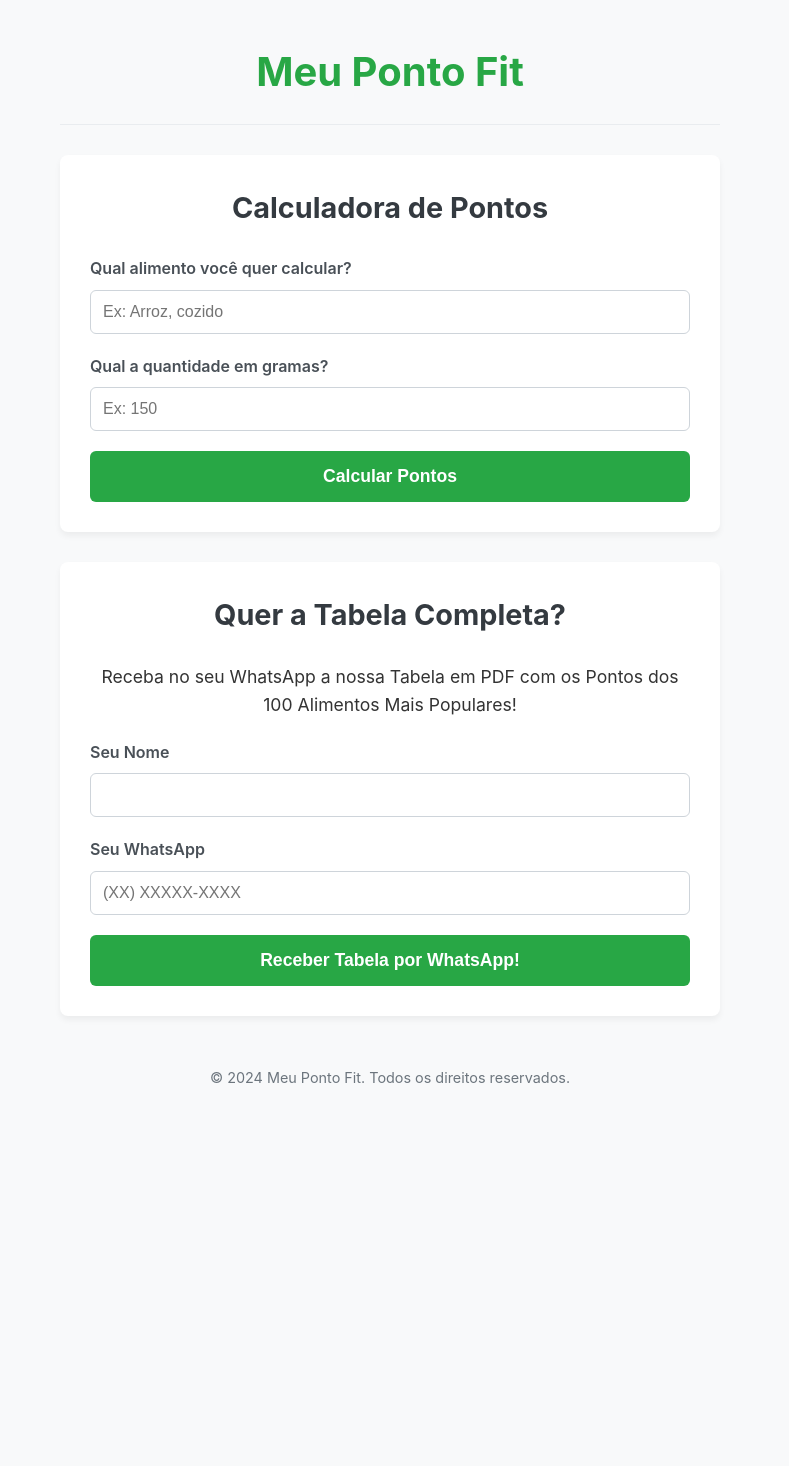
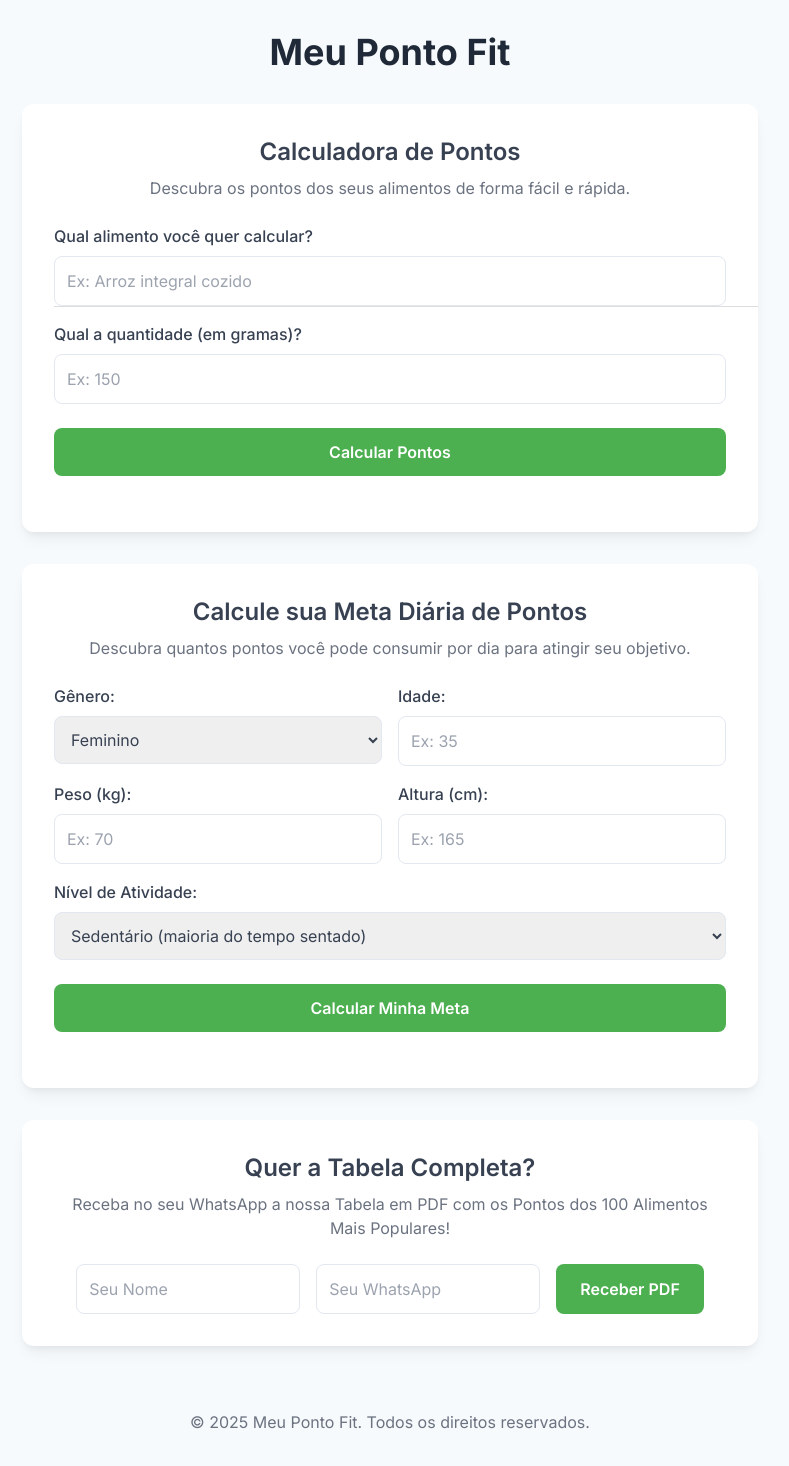
Before and after one commit to kaissanproject/meu-ponto-fit, a Flask app: page / in a window 1280 px wide. Shown: the whole page, without its empty margins (250-1039 px from the left). Before the commit the page ends 1083 px from the top, so only its background shows below. Run offline with Flask 3, Linux system fonts and the light colour scheme; some libraries are stand-ins or nearby versions.

Commit message:
Update index.html

```diff
--- a/templates/index.html
+++ b/templates/index.html
@@ -1,334 +1,277 @@
 <!DOCTYPE html>
-<html lang="pt-BR">
+<html lang="pt-br">
 <head>
     <meta charset="UTF-8">
     <meta name="viewport" content="width=device-width, initial-scale=1.0">
     <title>Meu Ponto Fit - Calculadora de Dieta dos Pontos</title>
+    <script src="https://cdn.tailwindcss.com"></script>
+    <link rel="preconnect" href="https://fonts.googleapis.com">
+    <link rel="preconnect" href="https://fonts.gstatic.com" crossorigin>
+    <link href="https://fonts.googleapis.com/css2?family=Inter:wght@400;500;600;700&display=swap" rel="stylesheet">
     <style>
-        /* CSS Reset Básico */
-        * {
-            margin: 0;
-            padding: 0;
-            box-sizing: border-box;
+        body {
+            font-family: 'Inter', sans-serif;
+            background-color: #f7fafc; /* cinza bem claro */
         }
-
-        /* Estilos Gerais */
-        body {
-            font-family: -apple-system, BlinkMacSystemFont, 'Segoe UI', Roboto, 'Helvetica Neue', Arial, sans-serif;
-            background-color: #f8f9fa;
-            color: #333;
-            line-height: 1.6;
+        .card {
+            background-color: white;
+            border-radius: 12px;
+            padding: 2rem;
+            box-shadow: 0 10px 15px -3px rgba(0, 0, 0, 0.05), 0 4px 6px -2px rgba(0, 0, 0, 0.05);
+            margin-bottom: 2rem;
         }
-
-        .container {
-            max-width: 700px;
-            margin: 0 auto;
-            padding: 20px;
+        .btn-green {
+            background-color: #4CAF50; /* Verde principal */
+            color: white;
+            font-weight: 600;
+            padding: 0.75rem 1.5rem;
+            border-radius: 8px;
+            transition: background-color 0.3s ease;
         }
-
-        /* Cabeçalho */
-        .header {
-            text-align: center;
-            padding: 20px 0;
-            border-bottom: 1px solid #e9ecef;
-            margin-bottom: 30px;
+        .btn-green:hover {
+            background-color: #45a049; /* Verde um pouco mais escuro */
         }
-
-        .header h1 {
-            font-size: 2.5rem;
-            color: #28a745; /* Verde principal */
-            font-weight: 700;
+        .form-input {
+            width: 100%;
+            padding: 0.75rem;
+            border: 1px solid #e2e8f0;
+            border-radius: 8px;
+            transition: border-color 0.3s, box-shadow 0.3s;
         }
-
-        /* Seções */
-        .section {
-            background-color: #ffffff;
-            padding: 30px;
-            border-radius: 8px;
-            box-shadow: 0 4px 6px rgba(0, 0, 0, 0.05);
-            margin-bottom: 30px;
+        .form-input:focus {
+            outline: none;
+            border-color: #4CAF50;
+            box-shadow: 0 0 0 2px rgba(76, 175, 80, 0.2);
         }
-
-        .section h2 {
-            text-align: center;
-            margin-bottom: 25px;
-            font-size: 1.8rem;
-            color: #343a40;
-        }
-
-        /* Formulário da Calculadora */
-        .form-group {
-            margin-bottom: 20px;
-            position: relative; /* Necessário para o autocomplete */
-        }
-
-        .form-group label {
-            display: block;
-            margin-bottom: 8px;
-            font-weight: 600;
-            color: #495057;
-        }
-
-        .form-group input {
-            width: 100%;
-            padding: 12px;
-            border: 1px solid #ced4da;
-            border-radius: 6px;
-            font-size: 1rem;
-            transition: border-color 0.2s;
-        }
-
-        .form-group input:focus {
-            outline: none;
-            border-color: #28a745;
-            box-shadow: 0 0 0 3px rgba(40, 167, 69, 0.2);
-        }
-
-        /* Estilos do Autocomplete */
-        .autocomplete-items {
+        #autocomplete-list {
             position: absolute;
-            border: 1px solid #d4d4d4;
-            border-bottom: none;
+            width: calc(100% - 2rem); /* Ajuste para o padding do card */
+            border: 1px solid #ddd;
             border-top: none;
-            z-index: 99;
-            top: 100%;
-            left: 0;
-            right: 0;
             max-height: 200px;
             overflow-y: auto;
+            z-index: 1000;
+            background: white;
+            border-radius: 0 0 8px 8px;
         }
-
-        .autocomplete-items div {
+        #autocomplete-list div {
             padding: 10px;
             cursor: pointer;
-            background-color: #fff;
-            border-bottom: 1px solid #d4d4d4;
+            border-bottom: 1px solid #eee;
         }
-
-        .autocomplete-items div:hover {
-            background-color: #e9e9e9;
-        }
-
-        /* Botão */
-        .btn {
-            display: block;
-            width: 100%;
-            padding: 15px;
-            background-color: #28a745;
-            color: #ffffff;
-            border: none;
-            border-radius: 6px;
-            font-size: 1.1rem;
-            font-weight: 700;
-            cursor: pointer;
-            transition: background-color 0.2s, transform 0.1s;
-        }
-
-        .btn:hover {
-            background-color: #218838;
-        }
-
-        .btn:active {
-            transform: translateY(1px);
-        }
-
-        /* Seção de Resultados */
-        #resultado {
-            margin-top: 25px;
-            padding: 20px;
-            background-color: #e2f5e7;
-            border-left: 5px solid #28a745;
-            border-radius: 6px;
-            text-align: center;
-            font-size: 1.2rem;
-            font-weight: 600;
-            display: none; /* Começa escondido */
-        }
-
-        #resultado span {
-            color: #155724;
-        }
-
-        /* Seção de Leads */
-        .lead-section p {
-            text-align: center;
-            margin-bottom: 20px;
-            font-size: 1.1rem;
-        }
-
-        /* Rodapé */
-        .footer {
-            text-align: center;
-            padding: 20px 0;
-            color: #6c757d;
-            font-size: 0.9rem;
+        #autocomplete-list div:hover {
+            background-color: #f1f1f1;
         }
     </style>
 </head>
-<body>
+<body class="text-gray-700">
 
-    <div class="container">
     <!-- CABEÇALHO -->
-        <header class="header">
-            <h1>Meu Ponto Fit</h1>
+    <header class="text-center py-8">
+        <h1 class="text-4xl font-bold text-gray-800">Meu Ponto Fit</h1>
     </header>
 
-        <main>
-            <!-- SEÇÃO DA CALCULADORA -->
-            <section class="section">
-                <h2>Calculadora de Pontos</h2>
-                <form id="calculadoraForm">
-                    <div class="form-group" id="autocomplete-container">
-                        <label for="alimento">Qual alimento você quer calcular?</label>
-                        <input type="text" id="alimento" name="alimento" placeholder="Ex: Arroz, cozido" required autocomplete="off">
+    <main class="container mx-auto px-4 max-w-3xl">
+
+        <!-- CARD PRINCIPAL: CALCULADORA DE ALIMENTOS -->
+        <section class="card relative" id="calculadora-alimentos">
+            <h2 class="text-2xl font-semibold text-center mb-2">Calculadora de Pontos</h2>
+            <p class="text-center text-gray-500 mb-6">Descubra os pontos dos seus alimentos de forma fácil e rápida.</p>
+
+            <div class="space-y-4">
+                <div>
+                    <label for="alimento" class="block mb-2 font-medium">Qual alimento você quer calcular?</label>
+                    <input type="text" id="alimento" class="form-input" autocomplete="off" placeholder="Ex: Arroz integral cozido">
+                    <div id="autocomplete-list"></div>
                 </div>
-                    <div class="form-group">
-                        <label for="quantidade">Qual a quantidade em gramas?</label>
-                        <input type="number" id="quantidade" name="quantidade" placeholder="Ex: 150" required>
+                <div>
+                    <label for="quantidade" class="block mb-2 font-medium">Qual a quantidade (em gramas)?</label>
+                    <input type="number" id="quantidade" class="form-input" placeholder="Ex: 150">
                 </div>
-                    <button type="submit" class="btn">Calcular Pontos</button>
+            </div>
+
+            <button onclick="calcularPontosAlimento()" class="btn-green w-full mt-6">Calcular Pontos</button>
+
+            <div id="resultado-alimento" class="mt-6 text-center"></div>
+        </section>
+
+        <!-- NOVA SEÇÃO: CALCULADORA DE META DIÁRIA -->
+        <section class="card" id="calculadora-meta">
+            <h2 class="text-2xl font-semibold text-center mb-2">Calcule sua Meta Diária de Pontos</h2>
+            <p class="text-center text-gray-500 mb-6">Descubra quantos pontos você pode consumir por dia para atingir seu objetivo.</p>
+
+            <form id="meta-form" class="grid grid-cols-1 md:grid-cols-2 gap-4">
+                <div>
+                    <label for="genero" class="block mb-2 font-medium">Gênero:</label>
+                    <select id="genero" class="form-input">
+                        <option value="7">Feminino</option>
+                        <option value="15">Masculino</option>
+                    </select>
+                </div>
+                <div>
+                    <label for="idade" class="block mb-2 font-medium">Idade:</label>
+                    <input type="number" id="idade" class="form-input" placeholder="Ex: 35">
+                </div>
+                <div>
+                    <label for="peso" class="block mb-2 font-medium">Peso (kg):</label>
+                    <input type="number" id="peso" class="form-input" placeholder="Ex: 70">
+                </div>
+                <div>
+                    <label for="altura" class="block mb-2 font-medium">Altura (cm):</label>
+                    <input type="number" id="altura" class="form-input" placeholder="Ex: 165">
+                </div>
+                <div class="md:col-span-2">
+                    <label for="atividade" class="block mb-2 font-medium">Nível de Atividade:</label>
+                    <select id="atividade" class="form-input">
+                        <option value="0">Sedentário (maioria do tempo sentado)</option>
+                        <option value="2">Leve (maioria do tempo em pé)</option>
+                        <option value="4">Moderado (trabalho com movimentação)</option>
+                        <option value="6">Intenso (trabalho pesado ou muito exercício)</option>
+                    </select>
+                </div>
             </form>
 
-                <!-- Área para exibir o resultado -->
-                <div id="resultado"></div>
+            <button onclick="calcularMetaDiaria()" class="btn-green w-full mt-6">Calcular Minha Meta</button>
+
+            <div id="resultado-meta" class="mt-6 text-center"></div>
         </section>
 
         <!-- SEÇÃO DE CAPTURA DE LEADS -->
-            <section class="section lead-section">
-                <h2>Quer a Tabela Completa?</h2>
-                <p>Receba no seu WhatsApp a nossa Tabela em PDF com os Pontos dos 100 Alimentos Mais Populares!</p>
-                <!--
-                    !!!! IMPORTANTE !!!!
-                    COLE A SUA URL DO FORMSPREE AQUI EMBAIXO, NO LUGAR DE "SEU_ENDPOINT_DO_FORMSPREE_AQUI"
-                -->
-                <form action="https://formspree.io/f/mrbyleoq" method="POST">
-                    <div class="form-group">
-                        <label for="nome">Seu Nome</label>
-                        <input type="text" id="nome" name="name" required>
-                    </div>
-                    <div class="form-group">
-                        <label for="whatsapp">Seu WhatsApp</label>
-                        <input type="text" id="whatsapp" name="whatsapp" placeholder="(XX) XXXXX-XXXX" required>
-                    </div>
-                    <button type="submit" class="btn">Receber Tabela por WhatsApp!</button>
+        <section class="card text-center">
+            <h2 class="text-2xl font-semibold mb-2">Quer a Tabela Completa?</h2>
+            <p class="text-gray-500 mb-6">Receba no seu WhatsApp a nossa Tabela em PDF com os Pontos dos 100 Alimentos Mais Populares!</p>
+            <form action="https://formspree.io/f/mrbyleoq" method="POST" class="flex flex-col md:flex-row gap-4 justify-center">
+                <input type="text" name="nome" class="form-input md:w-1/3" placeholder="Seu Nome" required>
+                <input type="text" name="whatsapp" class="form-input md:w-1/3" placeholder="Seu WhatsApp" required>
+                <button type="submit" class="btn-green">Receber PDF</button>
             </form>
         </section>
+
     </main>
 
     <!-- RODAPÉ -->
-        <footer class="footer">
-            <p>&copy; 2024 Meu Ponto Fit. Todos os direitos reservados.</p>
+    <footer class="text-center py-8 text-gray-500">
+        <p>&copy; 2025 Meu Ponto Fit. Todos os direitos reservados.</p>
     </footer>
-    </div>
 
     <script>
-    document.addEventListener('DOMContentLoaded', function() {
-        const form = document.getElementById('calculadoraForm');
+        // --- LÓGICA DA CALCULADORA DE ALIMENTOS ---
         const alimentoInput = document.getElementById('alimento');
-        const resultadoDiv = document.getElementById('resultado');
-        let currentFocus = -1;
+        const autocompleteList = document.getElementById('autocomplete-list');
+        const resultadoAlimentoDiv = document.getElementById('resultado-alimento');
 
-        // --- LÓGICA DO AUTOCOMPLETE ---
-        alimentoInput.addEventListener('input', function(e) {
-            const query = this.value;
-            closeAllLists();
-            if (!query || query.length < 2) {
-                return false;
+        // Evento para buscar alimentos enquanto o usuário digita
+        alimentoInput.addEventListener('input', async () => {
+            const query = alimentoInput.value;
+            if (query.length < 2) {
+                autocompleteList.innerHTML = '';
+                return;
             }
-            currentFocus = -1;
+            try {
+                const response = await fetch(`/search?q=${query}`);
+                const data = await response.json();
 
-            // Cria a div que vai conter os itens do autocomplete
-            const autocompleteList = document.createElement('DIV');
-            autocompleteList.setAttribute('id', this.id + 'autocomplete-list');
-            autocompleteList.setAttribute('class', 'autocomplete-items');
-            this.parentNode.appendChild(autocompleteList);
-
-            // Faz a requisição para a API de busca do Flask
-            fetch(`/search?q=${query}`)
-                .then(response => response.json())
-                .then(data => {
-                    // Adicionado um check para garantir que 'data' é uma lista
-                    if (Array.isArray(data)) {
+                autocompleteList.innerHTML = '';
                 data.forEach(item => {
-                            const itemDiv = document.createElement('DIV');
-                            itemDiv.innerHTML = "<strong>" + item.substr(0, query.length) + "</strong>";
-                            itemDiv.innerHTML += item.substr(query.length);
-                            itemDiv.innerHTML += "<input type='hidden' value='" + item + "'>";
-
-                            itemDiv.addEventListener('click', function(e) {
-                                alimentoInput.value = this.getElementsByTagName('input')[0].value;
-                                closeAllLists();
+                    const div = document.createElement('div');
+                    div.textContent = item;
+                    div.addEventListener('click', () => {
+                        alimentoInput.value = item;
+                        autocompleteList.innerHTML = '';
                     });
-                            autocompleteList.appendChild(itemDiv);
+                    autocompleteList.appendChild(div);
                 });
+            } catch (error) {
+                console.error("Erro no autocomplete:", error);
             }
-                })
-                .catch(error => console.error('Erro no autocomplete:', error));
         });
 
-        function closeAllLists(elmnt) {
-            const items = document.getElementsByClassName('autocomplete-items');
-            for (let i = 0; i < items.length; i++) {
-                if (elmnt != items[i] && elmnt != alimentoInput) {
-                    items[i].parentNode.removeChild(items[i]);
+        // Função para calcular os pontos de um alimento
+        async function calcularPontosAlimento() {
+            const nomeAlimento = alimentoInput.value;
+            const quantidade = document.getElementById('quantidade').value;
+
+            if (!nomeAlimento || !quantidade) {
+                exibirMensagemAlimento('Erro: Nome do alimento e quantidade são obrigatórios.', 'red');
+                return;
             }
+
+            try {
+                const response = await fetch('/calculate', {
+                    method: 'POST',
+                    headers: { 'Content-Type': 'application/json' },
+                    body: JSON.stringify({ alimento: nomeAlimento, quantidade: quantidade })
+                });
+
+                const result = await response.json();
+
+                if (response.ok) {
+                    const mensagem = `<span class="font-semibold">${result.quantidade}g de ${result.alimento}</span> equivale a <span class="text-2xl font-bold text-green-600">${result.pontos}</span> pontos.`;
+                    exibirMensagemAlimento(mensagem, 'green');
+                } else {
+                    throw new Error(result.error || 'Erro desconhecido');
+                }
+            } catch (error) {
+                console.error("Erro ao calcular:", error);
+                exibirMensagemAlimento(`Erro: ${error.message}. Tente novamente.`, 'red');
             }
         }
 
-        document.addEventListener('click', function (e) {
-            closeAllLists(e.target);
-        });
+        // Função para exibir mensagens da calculadora de alimentos
+        function exibirMensagemAlimento(mensagem, cor) {
+            const colorClass = cor === 'red' ? 'bg-red-100 text-red-700' : 'bg-green-100 text-green-800';
+            resultadoAlimentoDiv.innerHTML = `<div class="p-4 rounded-lg ${colorClass}">${mensagem}</div>`;
+        }
 
-        // --- LÓGICA DO CÁLCULO DE PONTOS ---
-        form.addEventListener('submit', function(event) {
-            event.preventDefault(); // Impede o recarregamento da página
 
-            const alimento = alimentoInput.value;
-            const quantidade = document.getElementById('quantidade').value;
+        // --- NOVA LÓGICA: CALCULADORA DE META DIÁRIA ---
+        function calcularMetaDiaria() {
+            const resultadoMetaDiv = document.getElementById('resultado-meta');
 
-            // Mostra uma mensagem de carregando...
-            resultadoDiv.style.display = 'block';
-            resultadoDiv.innerHTML = '<span>Calculando...</span>';
+            try {
+                // 1. Coletar os valores do formulário
+                const genero = parseInt(document.getElementById('genero').value);
+                const idade = parseInt(document.getElementById('idade').value);
+                const peso = parseInt(document.getElementById('peso').value);
+                const altura = parseInt(document.getElementById('altura').value);
+                const atividade = parseInt(document.getElementById('atividade').value);
 
-            const dataToSend = {
-                alimento: alimento,
-                quantidade: quantidade
-            };
+                // Validar se os campos numéricos foram preenchidos
+                if (isNaN(idade) || isNaN(peso) || isNaN(altura)) {
+                    throw new Error("Por favor, preencha todos os campos com números válidos.");
+                }
 
-            // !!! LINHA DE DEBUG ADICIONADA !!!
-            console.log("Enviando para /calculate:", dataToSend);
+                // 2. Calcular os pontos de cada fator
+                let pontosIdade = 0;
+                if (idade >= 18 && idade <= 20) pontosIdade = 5;
+                else if (idade >= 21 && idade <= 35) pontosIdade = 4;
+                else if (idade >= 36 && idade <= 50) pontosIdade = 3;
+                else if (idade >= 51 && idade <= 65) pontosIdade = 2;
+                else if (idade > 65) pontosIdade = 1;
 
-            // Faz a requisição para a API de cálculo do Flask
-            fetch('/calculate', {
-                method: 'POST',
-                headers: {
-                    'Content-Type': 'application/json',
-                },
-                body: JSON.stringify(dataToSend)
-            })
-            .then(response => response.json())
-            .then(data => {
-                if (data.error) {
-                    // Se o backend retornar um erro, exibe a mensagem de erro
-                    resultadoDiv.innerHTML = `<span style="color: #721c24;">Erro: ${data.error}</span>`;
-                    resultadoDiv.style.backgroundColor = '#f8d7da';
-                    resultadoDiv.style.borderColor = '#f5c6cb';
-                } else {
-                    // Se for sucesso, exibe o resultado formatado
-                    resultadoDiv.innerHTML = `<span>${data.quantidade}g de ${data.alimento} equivale(m) a <strong>${data.pontos} pontos</strong>.</span>`;
-                    resultadoDiv.style.backgroundColor = '#e2f5e7';
-                    resultadoDiv.style.borderColor = '#28a745';
+                const pontosPeso = Math.floor(peso / 10);
+
+                const pontosAltura = altura < 160 ? 1 : 2;
+
+                // 3. Somar todos os pontos
+                const totalPontos = genero + pontosIdade + pontosPeso + pontosAltura + atividade;
+
+                // 4. Exibir o resultado
+                const mensagem = `Sua meta diária para perda de peso é de <br> <span class="text-3xl font-bold text-green-600">${totalPontos}</span> pontos.`;
+                exibirMensagemMeta(mensagem, 'green');
+
+            } catch (error) {
+                exibirMensagemMeta(`Erro: ${error.message}`, 'red');
             }
-            })
-            .catch(error => {
-                // Erro de conexão ou rede
-                console.error('Erro ao calcular:', error);
-                resultadoDiv.innerHTML = `<span style="color: #721c24;">Erro: Não foi possível conectar ao servidor. Tente novamente mais tarde.</span>`;
-                resultadoDiv.style.backgroundColor = '#f8d7da';
-                resultadoDiv.style.borderColor = '#f5c6cb';
-            });
-        });
-    });
+        }
+
+        // Função para exibir mensagens da calculadora de meta diária
+        function exibirMensagemMeta(mensagem, cor) {
+            const resultadoMetaDiv = document.getElementById('resultado-meta');
+            const colorClass = cor === 'red' ? 'bg-red-100 text-red-700' : 'bg-green-100 text-green-800';
+            resultadoMetaDiv.innerHTML = `<div class="p-4 rounded-lg ${colorClass}">${mensagem}</div>`;
+        }
+
     </script>
 </body>
 </html>
```
Lines whose indentation alone changed are shown as unchanged.
